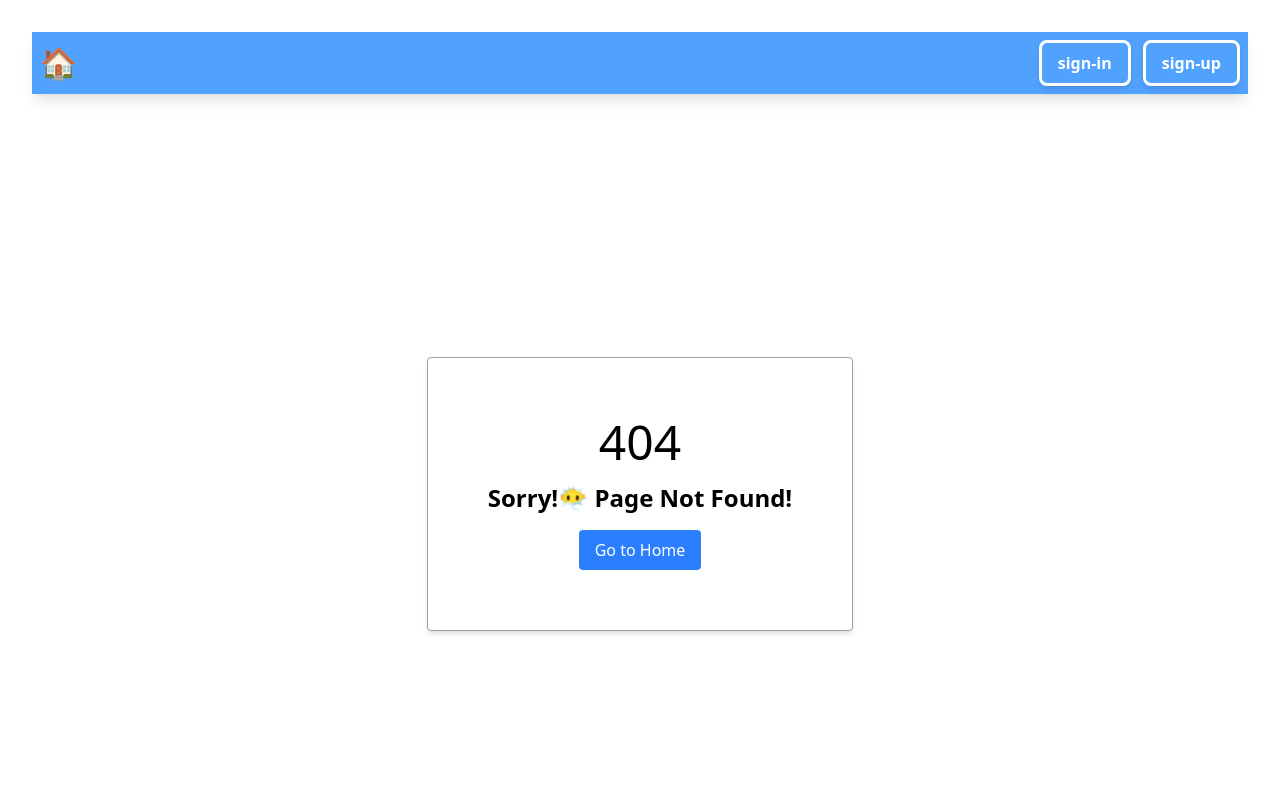
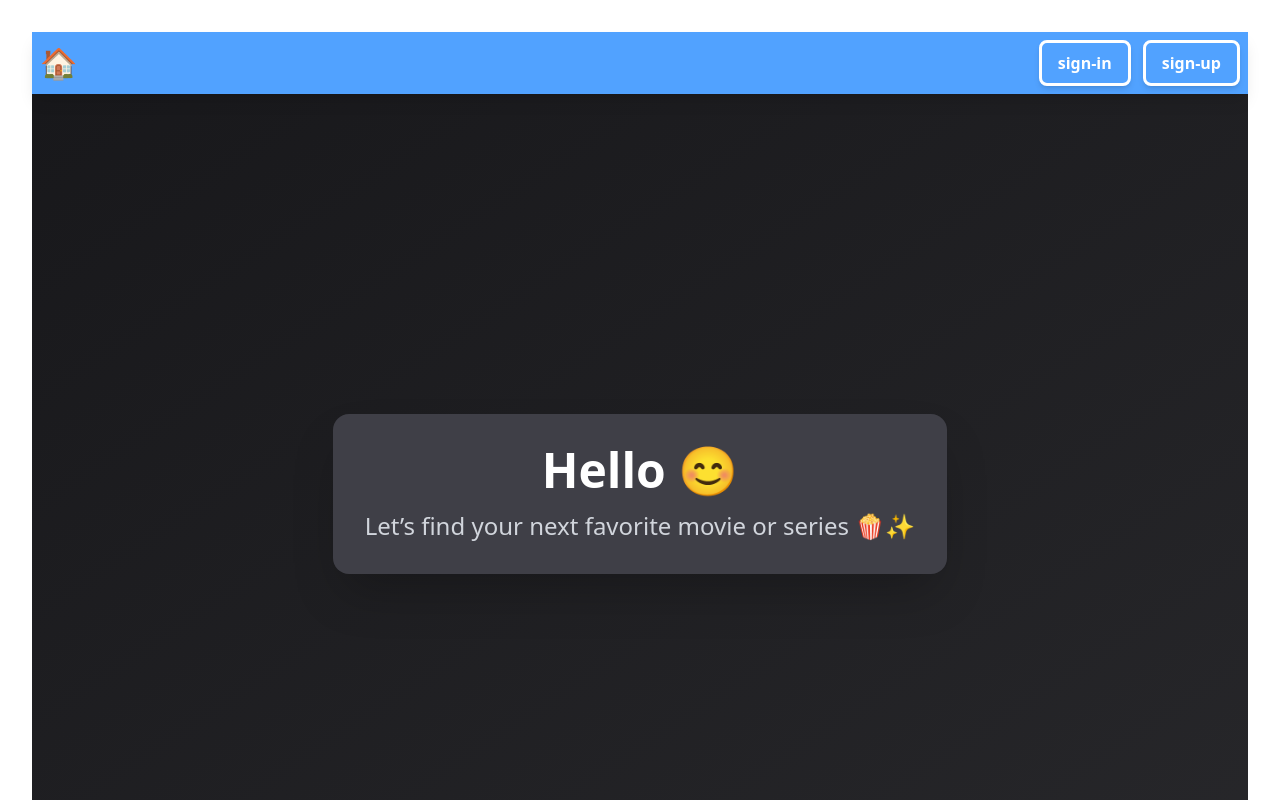
Before and after one commit to lakshmi-priya1424/cms-project, a React (Vite) app in the folder client/: page /intro in a window 1280 px wide. Before the commit this address had no page. Shown: the top 800 px of the page. Built offline with nearby package versions, Linux system fonts and the light colour scheme.

Commit message:
introcommit

```diff
--- /dev/null
+++ b/client/src/pages/dashboard/Introd.jsx
@@ -0,0 +1,35 @@
+import React, { useState, useEffect } from 'react';
+
+const emojiList = ['😉', '😊', '😎', '🎬', '🍿'];
+
+const Introd = () => {
+  const [emojiIndex, setEmojiIndex] = useState(0);
+
+  useEffect(() => {
+    const interval = setInterval(() => {
+      setEmojiIndex((prevIndex) => (prevIndex + 1) % emojiList.length);
+    }, 3000);
+    return () => clearInterval(interval);
+  }, []);
+
+  return (
+    <div className="flex flex-col items-center justify-center h-screen bg-gradient-to-br from-zinc-900 to-zinc-800 text-white px-4">
+      <div className="bg-zinc-700 bg-opacity-30 backdrop-blur-md p-8 rounded-2xl shadow-2xl text-center">
+        <h1 className="text-4xl md:text-5xl font-bold mb-4 transition-all duration-500">
+          Hello{' '}
+          <span
+            key={emojiIndex}
+            className="inline-block transition-opacity duration-500 ease-in-out opacity-100"
+          >
+            {emojiList[emojiIndex]}
+          </span>
+        </h1>
+        <p className="text-xl md:text-2xl text-gray-300">
+          Let’s find your next favorite movie or series 🍿✨
+        </p>
+      </div>
+    </div>
+  );
+};
+
+export default Introd;
--- a/client/src/routes/AppRoutes.jsx
+++ b/client/src/routes/AppRoutes.jsx
@@ -5,6 +5,7 @@ import Signup from '../pages/Signup'
 import NotFound from '../pages/NotFound'
 import BasicLayout from '../layouts/BasicLayout'
 import About from '../pages/dashboard/About'
+import Introd from '../pages/dashboard/Introd'
 
 export default function AppRoutes() {
   return (
@@ -14,6 +15,7 @@ export default function AppRoutes() {
         <Route path="/login" element={<Login/>} />
         <Route path="/signup" element={<Signup/>} />
         <Route path="/about" element={<About/>} />
+        <Route path="/intro" element={<Introd/>}/>
         <Route path="*" element={<NotFound/>} />
         </Route>
     </Routes>
```
Also changed, not shown: 1 other file (tests, documents, lock files or other folders).
